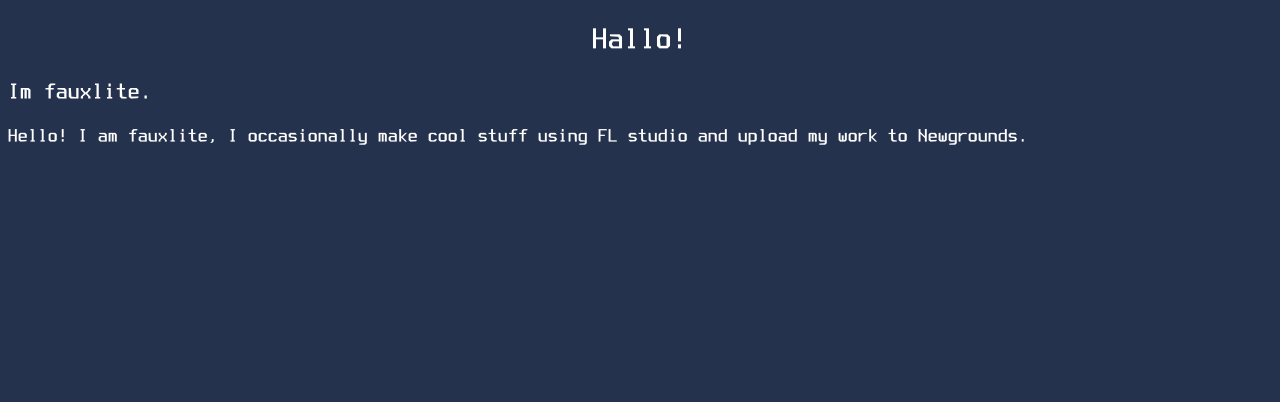
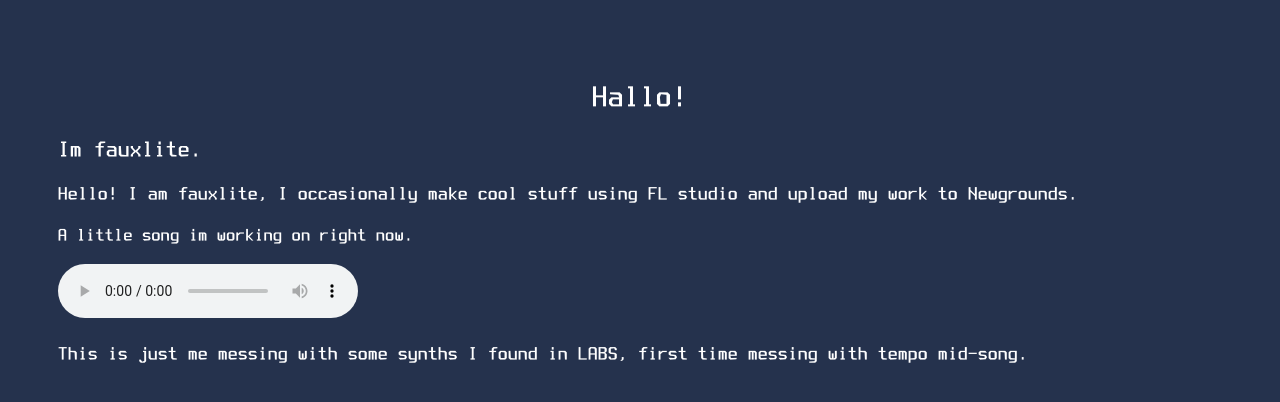
Before and after one commit to skriptboi/msuics, a plain HTML site: page index.html in a window 1280 px wide. Drawn offline with Linux system fonts and the light colour scheme.

Commit message:
added padding and song

```diff
--- a/css.css
+++ b/css.css
@@ -7,11 +7,10 @@
 }
 
 body {
-
-background-color: rgb(37, 50, 77);
-
-color: white;
-font-family: 'Terminus', ariel;
+	background-color: rgb(37, 50, 77);
+	padding: 50px;
+	color: white;
+	font-family: 'Terminus', ariel;
 
 h1 {
 	text-align: center;
--- a/index.html
+++ b/index.html
@@ -1,9 +1,9 @@
 <!DOCTYPE html>
+
 
 <html>
 	<head>
 		<link rel="stylesheet" href="css.css">
-
 
 	</head>
 
@@ -11,6 +11,11 @@
 		<h1>Hallo!<h1>
 		<h2>Im fauxlite.</h2>
 		<p>Hello! I am fauxlite, I occasionally make cool stuff using FL studio and upload my work to Newgrounds.</p>
+		<h3>A little song im working on right now.</h3>
+		<audio controls>
+			<source src="music/saucy.mp3" type="audio/mp3">
+		</audio>
+		<p>This is just me messing with some synths I found in LABS, first time messing with tempo mid-song.</p>
 	</body>
 
 
```
Also changed, not shown: 1 other file.
